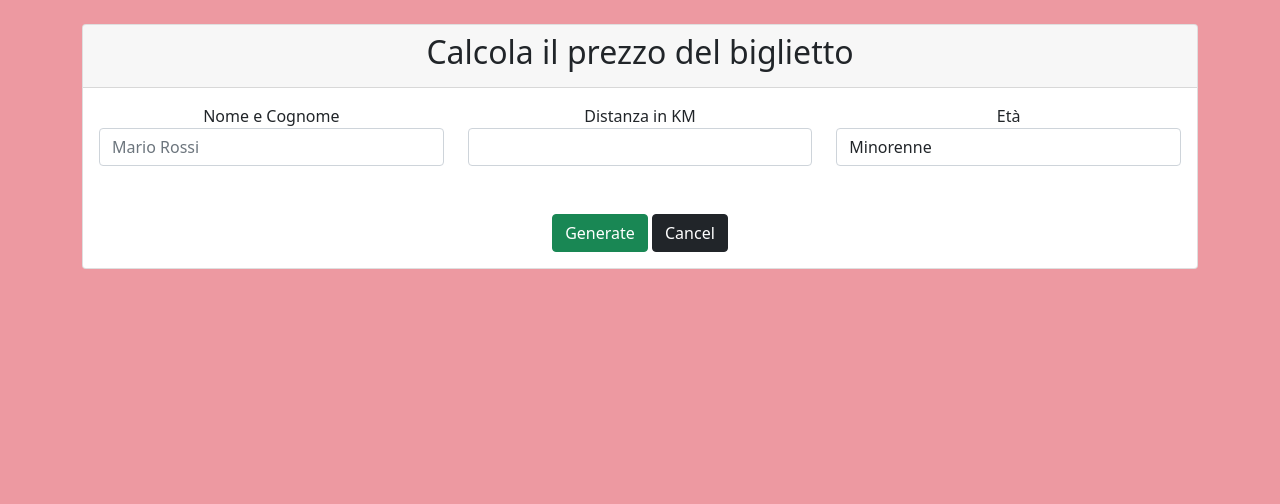
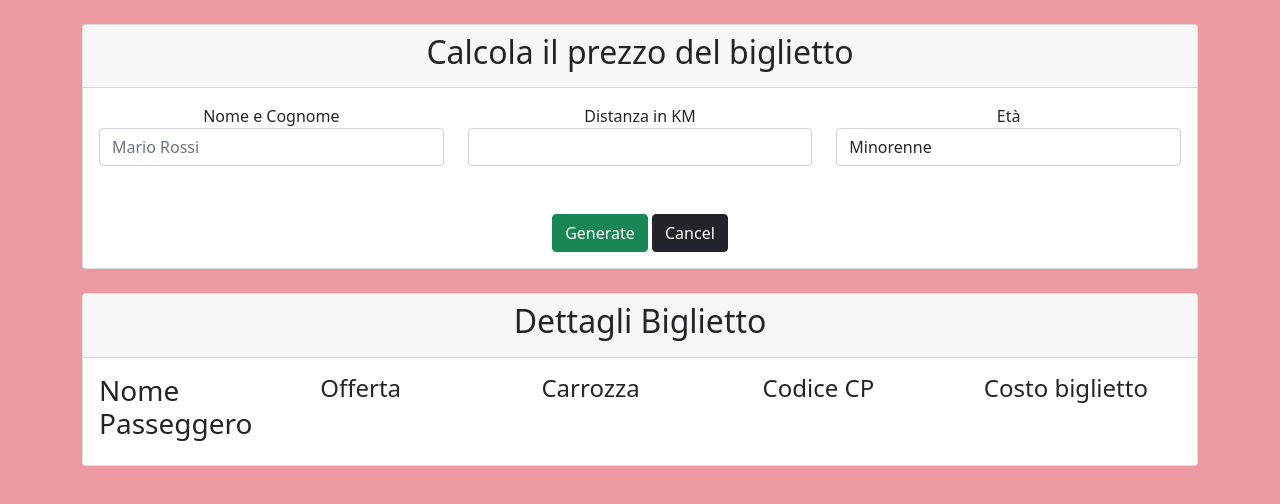
Before and after one commit to PaoloZampa/js-biglietto-treno-form, a plain HTML site: page index.html in a window 1280 px wide. Drawn offline with nearby package versions, Linux system fonts and the light colour scheme.

Commit message:
adding tickets structure

```diff
--- a/assets/js/main.js
+++ b/assets/js/main.js
@@ -15,14 +15,3 @@ va applicato uno sconto del 40% per gli over 65. */
 //function
 
 //chiedo nome e cognome
-const txt1 = document.getElementById('nametext');
-
-const btn1 = document.getElementById('btn1');
-
-const out1 = document.getElementById('output1')
-
-function fun1() {
-    out1.innerHTML = txt1.value
-}
-
-btn1.addEventListener('click',fun1);
--- a/index.html
+++ b/index.html
@@ -15,6 +15,7 @@
 </head>
 
 <body class="bg-opacity-50 bg-danger">
+
     <div class="container my-4">
         <div class="card">
             <div class="card-header text-center">
@@ -25,7 +26,8 @@
                     <div class="row">
                         <div class="col">
                             <label for="fullname">Nome e Cognome</label>
-                            <input type="text" class="form-control" name="fullname" id="fullname" placeholder="Mario Rossi">
+                            <input type="text" class="form-control" name="fullname" id="fullname"
+                                placeholder="Mario Rossi">
                         </div>
                         <div class="col">
                             <label for="km">Distanza in KM</label>
@@ -50,8 +52,39 @@
                 </form>
             </div>
         </div>
+    </div>
 
-        <script src="./assets/js/main.js"></script>
+
+    <div class="container my-4">
+        <div class="card">
+            <div class="card-header text-center">
+                <h2>Dettagli Biglietto</h2>
+            </div>
+            <div class="card-body">
+                <div class="row">
+                    <div class="col">
+                        <h3>Nome Passeggero</h3>
+                    </div>
+                    <div class="col">
+                        <h4>Offerta</h4>
+                    </div>
+                    <div class="col">
+                        <h4>Carrozza</h4>
+                    </div>
+                    <div class="col">
+                        <h4>Codice CP</h4>
+                    </div>
+                    <div class="col">
+                        <h4>Costo biglietto</h4>
+                    </div>
+                </div>
+            </div>
+            </form>
+        </div>
+    </div>
+
+
+    <script src="./assets/js/main.js"></script>
 </body>
 
 </html>
```
